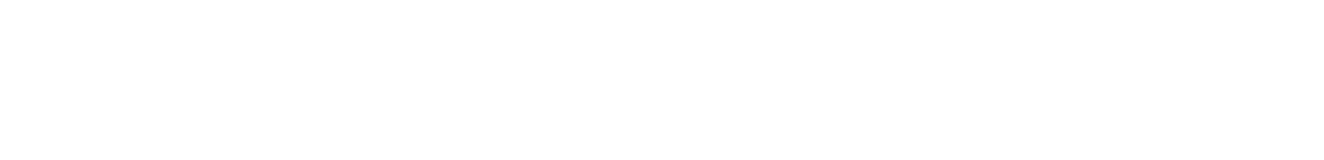
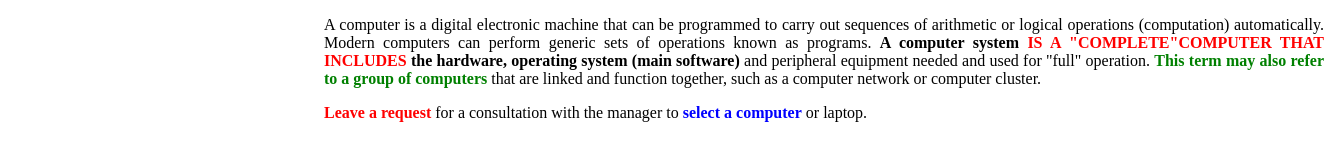
Before and after one commit to iGalilei11/Homework11, a plain HTML site: page index.html in a window 1280 px wide. Shown: the whole page, 1324 px wide, since content can reach past the window. Drawn offline with Linux system fonts and the light colour scheme.

Commit message:
added new file

```diff
--- a/index.html
+++ b/index.html
@@ -5,8 +5,23 @@
     <meta http-equiv="X-UA-Compatible" content="IE=edge">
     <meta name="viewport" content="width=device-width, initial-scale=1.0">
     <title>Document</title>
+    <link rel="stylesheet" href="/src/style.css">
 </head>
 <body>
-
+    <body>
+        <div class="text">
+            <p>
+                A computer is a digital electronic machine that can be programmed to carry out sequences of arithmetic
+                or logical operations (computation) automatically. Modern computers can perform generic sets of operations
+                known as programs. <span> A computer system <span> is a "complete"computer that includes </span> the hardware,
+                operating system (main software) </span> and peripheral equipment needed and used for "full" operation.
+                <span> This term may also refer to a group of computers </span> that are linked and function together,
+                such as a computer network or computer cluster.
+            </p>
+            <p>
+                <span>Leave a request</span> for a consultation with the manager to <span> select a computer</span>
+                or laptop.
+            </p>
+        </div>
 </body>
 </html>
--- /dev/null
+++ b/src/style.css
@@ -0,0 +1,26 @@
+div {
+    width: 1000px;
+    text-align: justify;
+    margin-left: 25%;
+}
+
+div.text span {
+    font-weight: bold;
+}
+
+p > span > span  {
+    text-transform: uppercase;
+    color: red;
+}
+
+p > span + span {
+    color: green;
+}
+
+p + p > span {
+    color: red;
+}
+
+p + p > span + span {
+    color: blue;
+}
```
